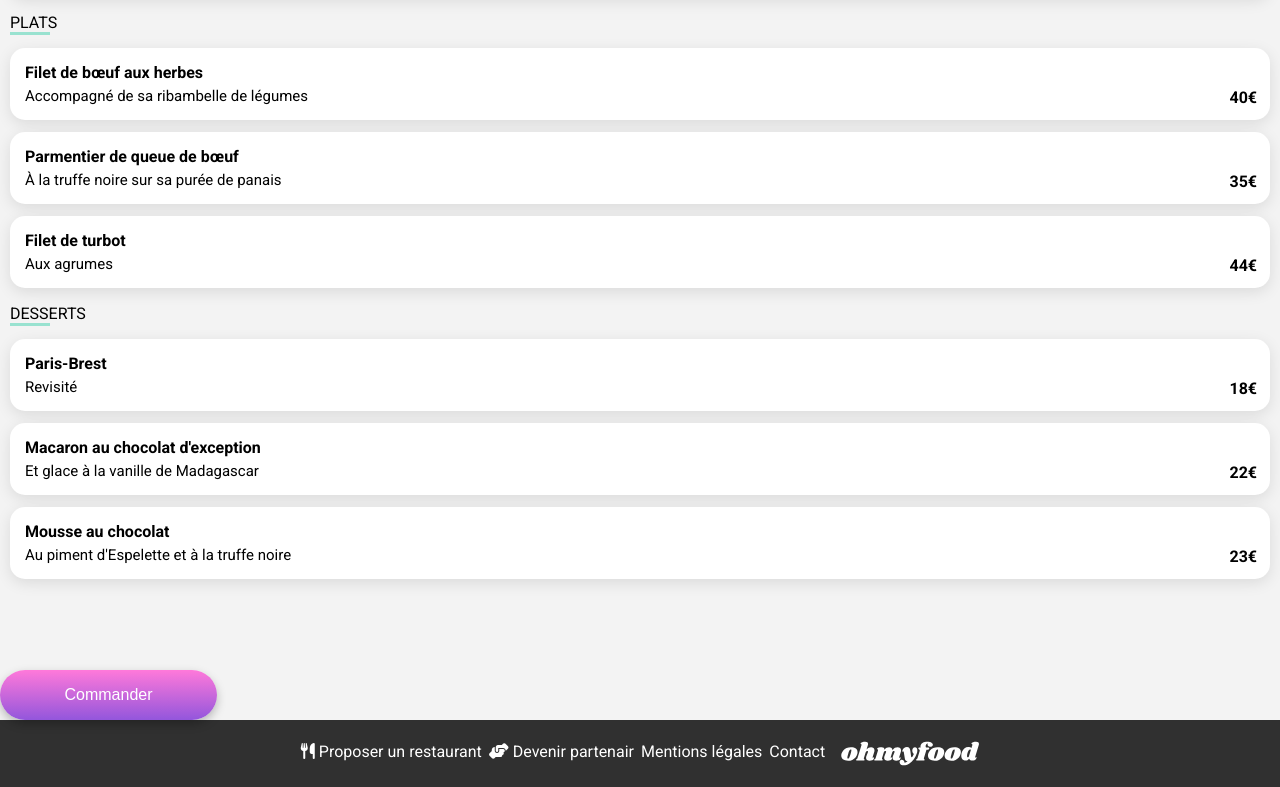
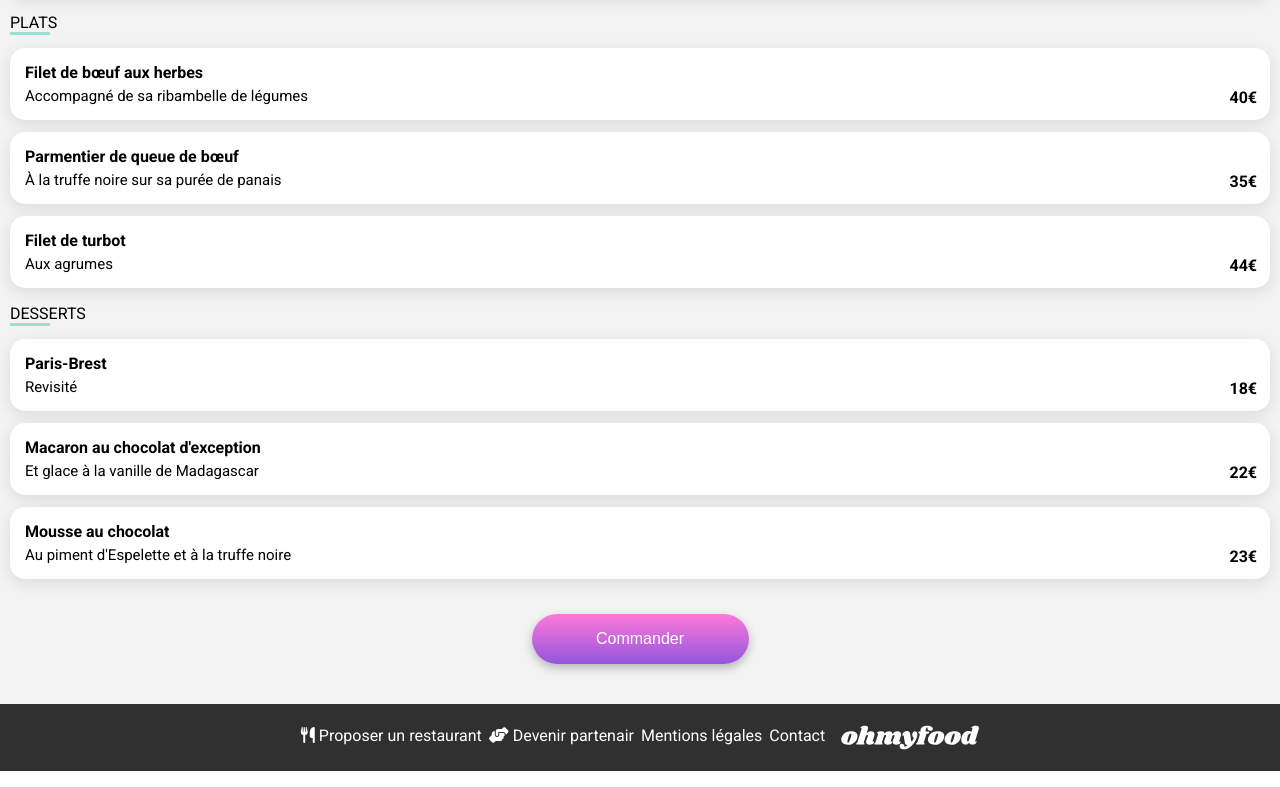
Before and after one commit to ismail-bouasria/ohmyfood, a website: page menus/la-palette-du-gout.html in a window 1280 px wide. Shown: the part 649-1436 px from the top of the page. Drawn offline with Linux system fonts and the light colour scheme; a web font is replaced by a local one.

Commit message:
add button commander and update css

```diff
--- a/menus/la-palette-du-gout.html
+++ b/menus/la-palette-du-gout.html
@@ -208,10 +208,10 @@
                         </li>
                     </ul>
                 </div>
-            </section>
-                <div class="Menu__content--button">
+                <div class="menu__content--button">
                     <a href="#menu"> <button class="btn"> Commander</button> </a>
                 </div>
+            </section>
 
         </div>
     </main>
--- a/sass/menus.scss
+++ b/sass/menus.scss
@@ -15,7 +15,7 @@
 /**** MAIN ****/
 .container__menu {
     background-color: $main-bg-color;
-
+    margin-bottom: -35px;
     div img {
         height: 275px;
         width: 100%;
@@ -114,6 +114,8 @@
 
         &--right {
             display: flex;
+            overflow: hidden;
+            border-radius: 0px 15px 15px 0px;
         }
 
         &--price {
@@ -129,7 +131,7 @@
     }
 
     &--button {
-        display:contents;
-        justify-content: center;
+        text-align: center;
+        margin-top: 35px;
     }
 }
```
Also changed, not shown: assets/css/menus.css, 1 other file.
